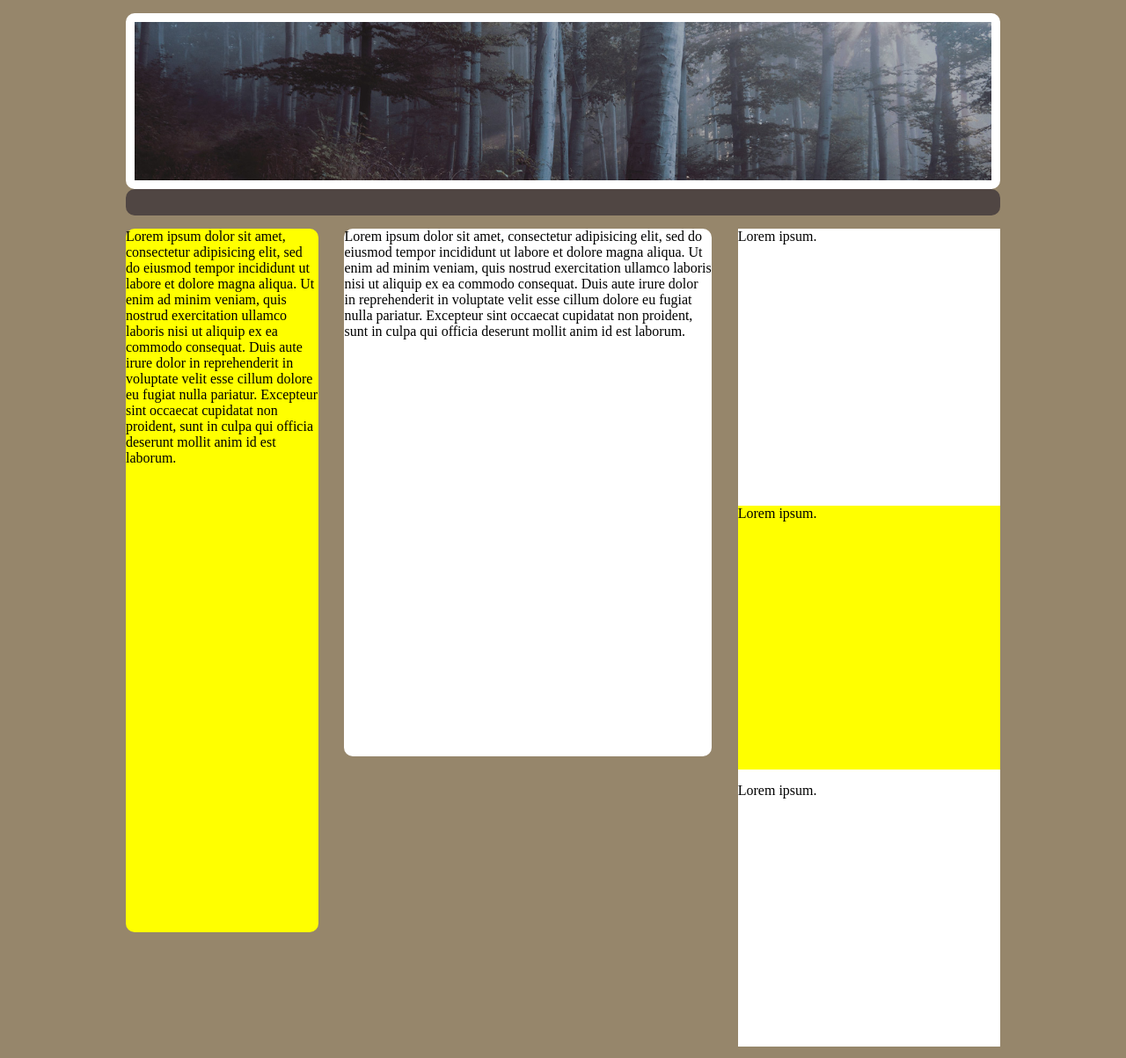
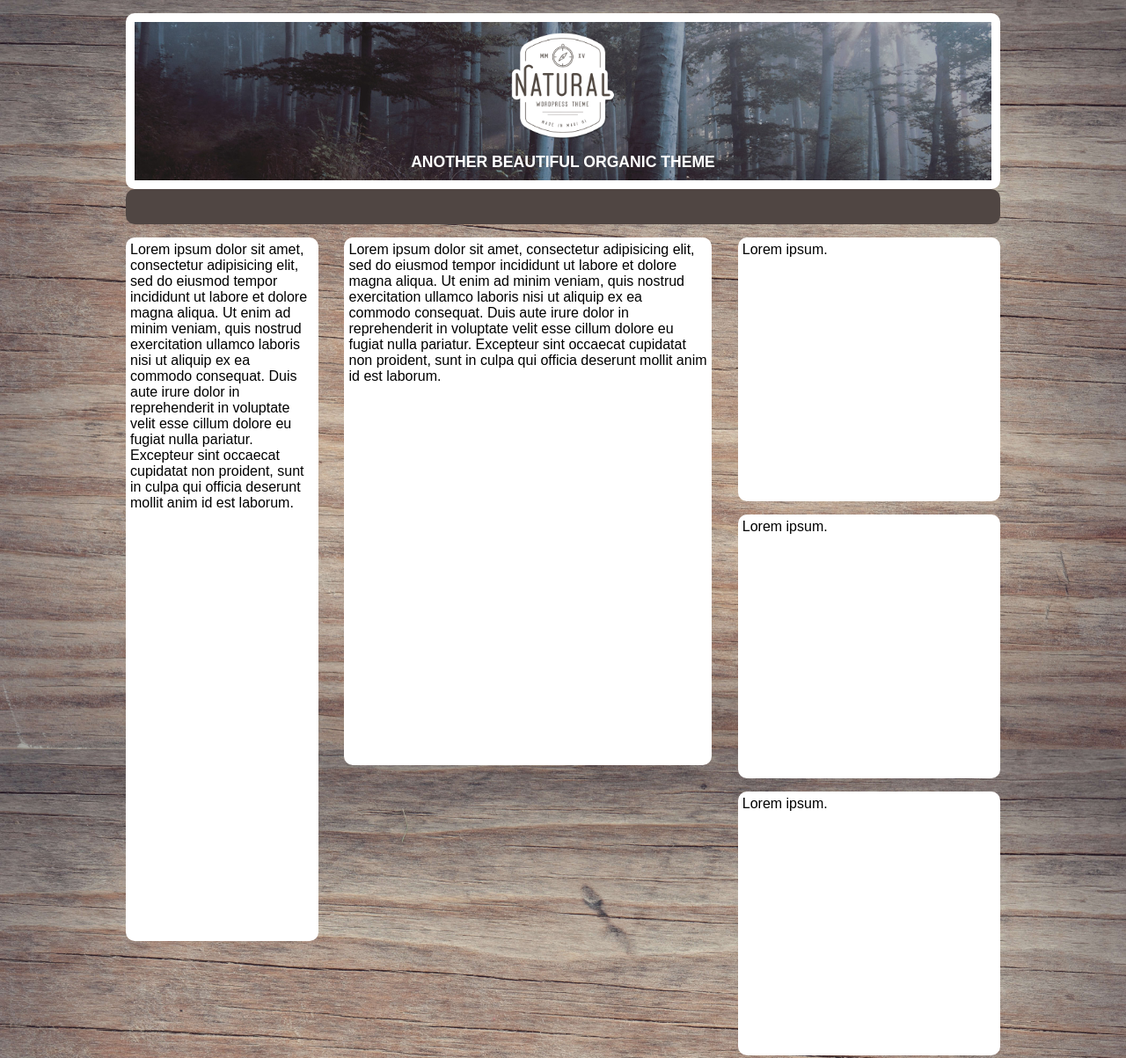
Before and after one commit to marco987/htmlcss-wp, a plain HTML site: page index.html in a window 1280 px wide. Shown: the top 1203 px of the page at 88% size. Drawn offline with Linux system fonts and the light colour scheme.

Commit message:
Completamento header

```diff
--- a/index.html
+++ b/index.html
@@ -9,6 +9,11 @@
 
     <!-- Imposto un box header -->
     <header>
+
+      <!-- Logo centrale -->
+      <img src="immagini/logo.png" alt="Logo">
+
+      <h2>another beautiful organic theme</h2>
 
     </header>
 
@@ -31,6 +36,7 @@
 
       <div class="colonna tre">
 
+        <!-- Nella colonna 3 ci sono tre widget -->
         <div class="widget1">
           Lorem ipsum.
         </div>
--- a/style.css
+++ b/style.css
@@ -1,13 +1,15 @@
 * {
   margin: 0;
-  padding: 0;
-  background-color: #96866B;
   box-sizing: border-box;
+  border-radius: 10px;
+  font-family: sans-serif;
 }
 
 body {
   width: 80%;
   margin: auto;
+  background-image: url(immagini/sfondo.jpg);
+  background-size: contain;
 }
 
 header {
@@ -18,15 +20,33 @@ header {
   background-position: center;
   margin: 15px 15px 0px 15px;
   border: 10px solid white;
-  border-radius: 10px;
+  position: relative;
+}
+
+header img {
+  height: 70%;
+  position: absolute;
+  left: 50%;
+  top: 40%;
+  transform: translate(-50%, -50%);
+}
+
+header h2 {
+  position: absolute;
+  bottom: 0;
+  left: 50%;
+  transform: translate(-50%, -50%);
+  white-space: nowrap;
+  color: white;
+  font-size: 1.1em;
+  text-transform: uppercase;
 }
 
 .menu {
   background-color: #504643;
-  height: 30px;
+  height: 40px;
   margin: 0 15px 15px 15px;
   position: relative;
-  border-radius: 10px;
 }
 
 section {
@@ -34,50 +54,52 @@ section {
 }
 
 .colonna {
-  border-radius: 10px;
   float: left;
 }
 
 .colonna.uno {
-  background-color: yellow;
   width: 22%;
   height: 800px;
   margin: 0 3% 0 0;
+  background-color: white;
+  padding: 5px;
 }
 
 .colonna.due {
-  background-color: white;
   width: 42%;
   height: 600px;
   margin: 0 3% 0 0;
+  background-color: white;
+  padding: 5px;
 }
 
 .colonna.tre {
-  background-color: white;
   width: 30%;
   margin: 0 0 15px 0;
-  position: relative;
 }
 
 .widget1 {
-  background-color: white;
   width: 100%;
   height: 300px;
   margin: 0 0 15px 0;
+  background-color: white;
+  padding: 5px;
 }
 
 .widget2 {
-  background-color: yellow;
   width: 100%;
   height: 300px;
   margin: 0 0 15px 0;
+  background-color: white;
+  padding: 5px;
 }
 
 .widget3 {
-  background-color: white;
   width: 100%;
   height: 300px;
   margin: 0 0 0 0;
+  background-color: white;
+  padding: 5px;
 }
 
 section:after {
@@ -89,7 +111,6 @@ section:after {
 footer {
   background-color: #504643;
   height: 50px;
-  margin: 15px 15px 15px 15px;
+  margin: 0 15px 15px 15px;
   position: relative;
-  border-radius: 10px;
 }
```
Also changed, not shown: immagini/logo.png (added), immagini/sfondo.jpg (added).
